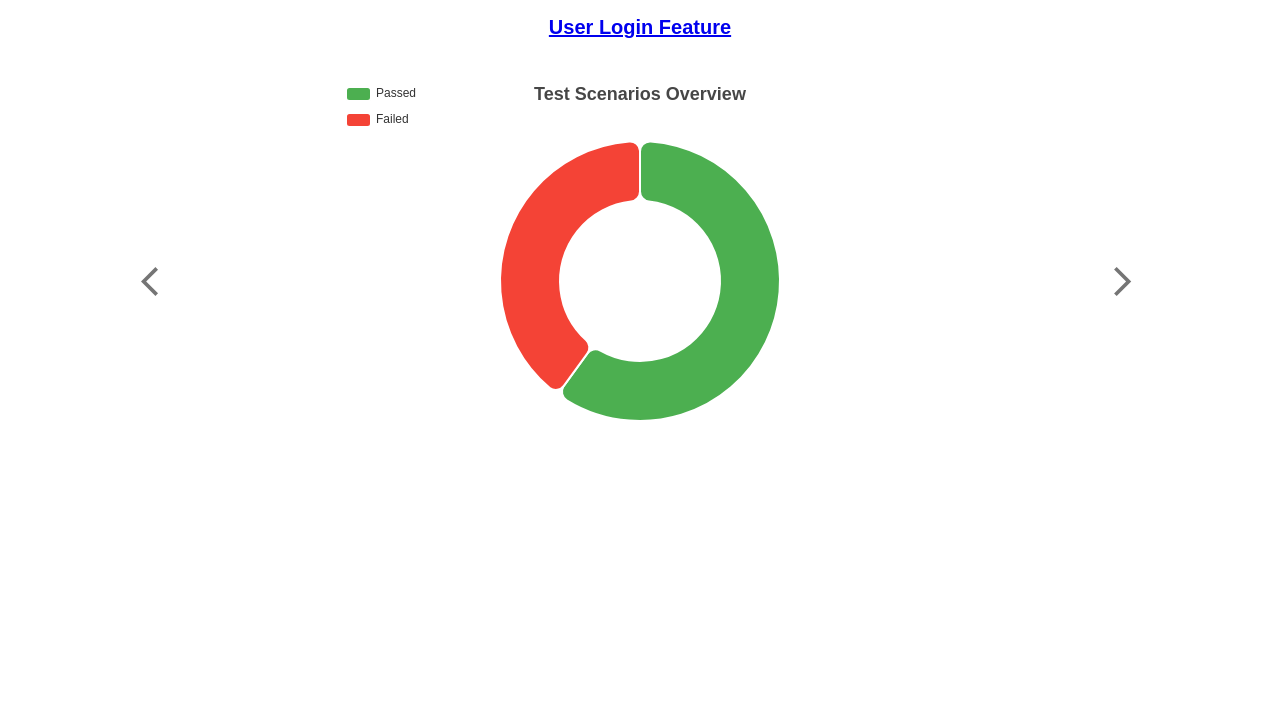
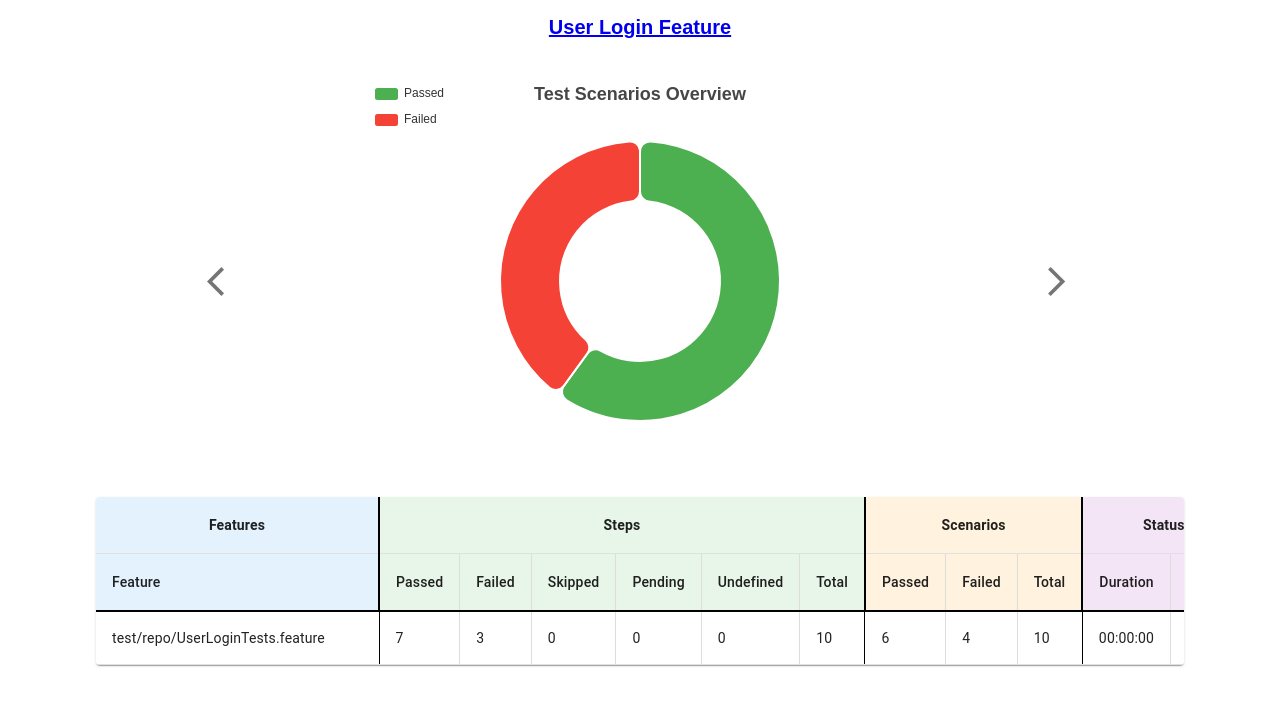
Before and after one commit to Codeyg12/test-view, a Next.js app: page /feature/1 in a window 1280 px wide. Shown: the top 706 px of the page. Built offline with nearby package versions, Linux system fonts and the light colour scheme.

Commit message:
Fixing spacing, creating a table header

```diff
--- /dev/null
+++ b/app/components/TableHeader.tsx
@@ -0,0 +1,92 @@
+'use client'
+
+import { TableCell, TableHead, TableRow } from "@mui/material";
+
+const TableHeader: React.FC = () => {
+    const headerStyles = {
+        features: { backgroundColor: "#e3f2fd" },
+        steps: { backgroundColor: "#e8f5e9" },
+        scenarios: { backgroundColor: "#fff3e0" },
+        status: { backgroundColor: "#f3e5f5" }
+    };
+
+    return (
+        <TableHead>
+            <TableRow>
+                <TableCell
+                    colSpan={1}
+                    align="center"
+                    sx={{
+                        borderRight: '2px solid black',
+                        width: '250px',
+                        minWidth: '250px',
+                        ...headerStyles.features,
+                        fontWeight: 'bold'
+                    }}
+                >
+                    Features
+                </TableCell>
+
+                <TableCell
+                    colSpan={6}
+                    align="center"
+                    sx={{
+                        borderRight: '2px solid black',
+                        ...headerStyles.steps,
+                        fontWeight: 'bold'
+                    }}
+                >
+                    Steps
+                </TableCell>
+
+                <TableCell
+                    colSpan={3}
+                    align="center"
+                    sx={{
+                        borderRight: '2px solid black',
+                        ...headerStyles.scenarios,
+                        fontWeight: 'bold'
+                    }}
+                >
+                    Scenarios
+                </TableCell>
+
+                <TableCell
+                    colSpan={2}
+                    align="center"
+                    sx={{
+                        ...headerStyles.status,
+                        fontWeight: 'bold',
+                    }}
+                >
+                    Status
+                </TableCell>
+            </TableRow>
+            <TableRow sx={{ borderBottom: '2px solid black' }}>
+                <TableCell sx={{
+                    borderRight: '2px solid black',
+                    borderBottom: '2px solid black',
+                    ...headerStyles.features
+                }}>
+                    Feature
+                </TableCell>
+
+                <TableCell sx={{ borderRight: '1px solid #ddd', borderBottom: '2px solid black', ...headerStyles.steps }}>Passed</TableCell>
+                <TableCell sx={{ borderRight: '1px solid #ddd', borderBottom: '2px solid black', ...headerStyles.steps }}>Failed</TableCell>
+                <TableCell sx={{ borderRight: '1px solid #ddd', borderBottom: '2px solid black', ...headerStyles.steps }}>Skipped</TableCell>
+                <TableCell sx={{ borderRight: '1px solid #ddd', borderBottom: '2px solid black', ...headerStyles.steps }}>Pending</TableCell>
+                <TableCell sx={{ borderRight: '1px solid #ddd', borderBottom: '2px solid black', ...headerStyles.steps }}>Undefined</TableCell>
+                <TableCell sx={{ borderRight: '2px solid black', borderBottom: '2px solid black', ...headerStyles.steps }}>Total</TableCell>
+
+                <TableCell sx={{ borderRight: '1px solid #ddd', borderBottom: '2px solid black', ...headerStyles.scenarios }}>Passed</TableCell>
+                <TableCell sx={{ borderRight: '1px solid #ddd', borderBottom: '2px solid black', ...headerStyles.scenarios }}>Failed</TableCell>
+                <TableCell sx={{ borderRight: '2px solid black', borderBottom: '2px solid black', ...headerStyles.scenarios }}>Total</TableCell>
+
+                <TableCell sx={{ borderRight: '1px solid #ddd', borderBottom: '2px solid black', ...headerStyles.status }}>Duration</TableCell>
+                <TableCell sx={{ borderBottom: '2px solid black', ...headerStyles.status }}>Status</TableCell>
+            </TableRow>
+        </TableHead>
+    )
+}
+
+export default TableHeader;
--- a/app/components/TestScenario.tsx
+++ b/app/components/TestScenario.tsx
@@ -135,7 +135,9 @@ const TestScenariosChart: React.FC<TestScenariosChartProps> = ({ testData }) =>
             name: scenario.name,
             value: testData.testType === 'Steps' ? testData.scenarios.length : scenario.steps,
             itemStyle: {
-              color: scenario.status === 'pass' ? '#4CAF50' : '#F44336'
+              color: scenario.status === 'pass' ? '#4CAF50' : '#F44336',
+            borderColor: '#fff',
+            borderWidth: 1
             }
           }))
         }
--- a/app/components/TestTable.tsx
+++ b/app/components/TestTable.tsx
@@ -1,15 +1,9 @@
-import { Table, TableCell, TableContainer, TableHead, TableRow, TableBody, Paper } from "@mui/material";
+import { Table, TableCell, TableContainer, TableRow, TableBody, Paper } from "@mui/material";
 import dummyData from "../../dummyData.json"
 import Link from "next/link";
+import TableHeader from "./TableHeader";
 
 const TestTable = () => {
-    // Header background colors
-    const headerStyles = {
-        features: { backgroundColor: "#e3f2fd" },
-        steps: { backgroundColor: "#e8f5e9" },
-        scenarios: { backgroundColor: "#fff3e0" },
-        status: { backgroundColor: "#f3e5f5" }
-    };
 
     return (
         <TableContainer
@@ -18,81 +12,8 @@ const TestTable = () => {
             sx={{ maxHeight: '500px' }}
         >
             <Table stickyHeader>
-                <TableHead>
-                    <TableRow>
-                        <TableCell
-                            colSpan={1}
-                            align="center"
-                            sx={{
-                                borderRight: '2px solid black',
-                                width: '250px',
-                                minWidth: '250px',
-                                ...headerStyles.features,
-                                fontWeight: 'bold'
-                            }}
-                        >
-                            Features
-                        </TableCell>
+                <TableHeader />
 
-                        <TableCell
-                            colSpan={6}
-                            align="center"
-                            sx={{
-                                borderRight: '2px solid black',
-                                ...headerStyles.steps,
-                                fontWeight: 'bold'
-                            }}
-                        >
-                            Steps
-                        </TableCell>
-
-                        <TableCell
-                            colSpan={3}
-                            align="center"
-                            sx={{
-                                borderRight: '2px solid black',
-                                ...headerStyles.scenarios,
-                                fontWeight: 'bold'
-                            }}
-                        >
-                            Scenarios
-                        </TableCell>
-
-                        <TableCell
-                            colSpan={2}
-                            align="center"
-                            sx={{
-                                ...headerStyles.status,
-                                fontWeight: 'bold',
-                            }}
-                        >
-                            Status
-                        </TableCell>
-                    </TableRow>
-                    <TableRow sx={{ borderBottom: '2px solid black' }}>
-                        <TableCell sx={{
-                            borderRight: '2px solid black',
-                            borderBottom: '2px solid black',
-                            ...headerStyles.features
-                        }}>
-                            Feature
-                        </TableCell>
-
-                        <TableCell sx={{ borderRight: '1px solid #ddd', borderBottom: '2px solid black', ...headerStyles.steps }}>Passed</TableCell>
-                        <TableCell sx={{ borderRight: '1px solid #ddd', borderBottom: '2px solid black', ...headerStyles.steps }}>Failed</TableCell>
-                        <TableCell sx={{ borderRight: '1px solid #ddd', borderBottom: '2px solid black', ...headerStyles.steps }}>Skipped</TableCell>
-                        <TableCell sx={{ borderRight: '1px solid #ddd', borderBottom: '2px solid black', ...headerStyles.steps }}>Pending</TableCell>
-                        <TableCell sx={{ borderRight: '1px solid #ddd', borderBottom: '2px solid black', ...headerStyles.steps }}>Undefined</TableCell>
-                        <TableCell sx={{ borderRight: '2px solid black', borderBottom: '2px solid black', ...headerStyles.steps }}>Total</TableCell>
-
-                        <TableCell sx={{ borderRight: '1px solid #ddd', borderBottom: '2px solid black', ...headerStyles.scenarios }}>Passed</TableCell>
-                        <TableCell sx={{ borderRight: '1px solid #ddd', borderBottom: '2px solid black', ...headerStyles.scenarios }}>Failed</TableCell>
-                        <TableCell sx={{ borderRight: '2px solid black', borderBottom: '2px solid black', ...headerStyles.scenarios }}>Total</TableCell>
-
-                        <TableCell sx={{ borderRight: '1px solid #ddd', borderBottom: '2px solid black', ...headerStyles.status }}>Duration</TableCell>
-                        <TableCell sx={{ borderBottom: '2px solid black', ...headerStyles.status }}>Status</TableCell>
-                    </TableRow>
-                </TableHead>
                 <TableBody>
                     {dummyData.map((data, index) => (
                         <TableRow key={index}>
--- a/app/feature/[slug]/page.tsx
+++ b/app/feature/[slug]/page.tsx
@@ -2,10 +2,11 @@
 
 import PieChart from "@/components/PieChart";
 import { useState } from "react";
-import { IconButton } from "@mui/material";
+import { IconButton, Paper, Table, TableBody, TableCell, TableContainer, TableRow } from "@mui/material";
 import { ArrowBackIos, ArrowForwardIos } from "@mui/icons-material";
 import TestScenariosChart from "@/components/TestScenario";
 import Link from "next/link";
+import TableHeader from "@/components/TableHeader";
 
 // interface ChartData {
 //   testType: string;
@@ -97,6 +98,31 @@ export default function FeatureComponent() {
           <ArrowForwardIos fontSize="large" />
         </IconButton>
       </div>
+      <TableContainer
+            component={Paper}
+            className="w-full"
+            sx={{ maxHeight: '500px' }}
+        >
+      <Table>
+      <TableHeader />
+      <TableBody>
+          <TableRow>
+            <TableCell sx={{ borderRight: '1px solid black' }}>test/repo/UserLoginTests.feature</TableCell>
+            <TableCell sx={{ borderRight: '1px solid #ddd' }}>7</TableCell>
+            <TableCell sx={{ borderRight: '1px solid #ddd' }}>3</TableCell>
+            <TableCell sx={{ borderRight: '1px solid #ddd' }}>0</TableCell>
+            <TableCell sx={{ borderRight: '1px solid #ddd' }}>0</TableCell>
+            <TableCell sx={{ borderRight: '1px solid #ddd' }}>0</TableCell>
+            <TableCell sx={{ borderRight: '1px solid black' }}>10</TableCell>
+            <TableCell sx={{ borderRight: '1px solid #ddd' }}>6</TableCell>
+            <TableCell sx={{ borderRight: '1px solid #ddd' }}>4</TableCell>
+            <TableCell sx={{ borderRight: '1px solid black' }}>10</TableCell>
+            <TableCell sx={{ borderRight: '1px solid #ddd' }}>00:00:00</TableCell>
+            <TableCell sx={{ borderRight: '1px solid #ddd' }}>Failed</TableCell>
+          </TableRow>
+      </TableBody>
+      </Table>
+      </TableContainer>
     </>
   );
 }
--- a/app/layout.tsx
+++ b/app/layout.tsx
@@ -28,7 +28,7 @@ export default function RootLayout({
 
     <html lang="en">
       <body
-        className={`${geistSans.variable} ${geistMono.variable} antialiased`}
+        className={`${geistSans.variable} ${geistMono.variable} antialiased mx-24`}
         >
         {children}
       </body>
--- a/app/page.tsx
+++ b/app/page.tsx
@@ -11,9 +11,9 @@ export default function Home() {
     <>
     <h1 className="text-center">Test Repo</h1>
       <div className="flex mb-10">
-        <PieChart chartData={[{ testType: 'Features', passes: 75, failures: 25 }]} />
-        <PieChart chartData={[{ testType: 'Scenarios', passes: 50, failures: 50 }]} />
-        <PieChart chartData={[{ testType: 'Steps', passes: 63, failures: 37 }]} />
+        <PieChart chartData={[{ testType: 'Features', passes: 58, failures: 42 }]} />
+        <PieChart chartData={[{ testType: 'Scenarios', passes: 75, failures: 25 }]} />
+        <PieChart chartData={[{ testType: 'Steps', passes: 83, failures: 17 }]} />
       </div>
       {/* <GithubUsers /> */}
       {/* <div className="w-1/2">
```
